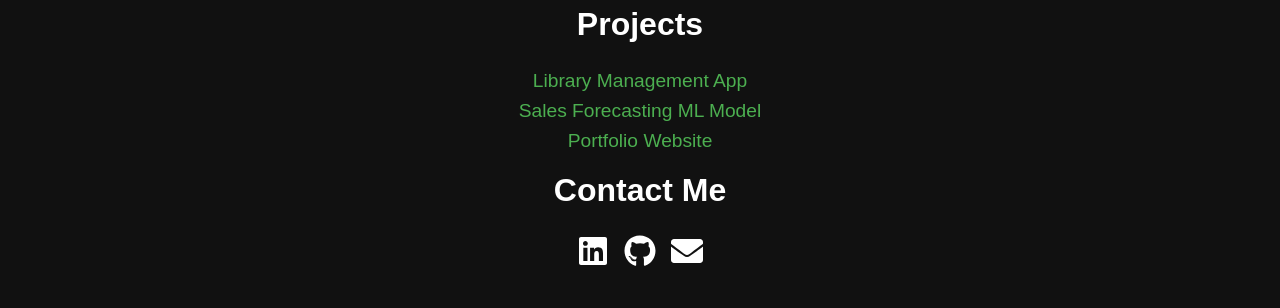
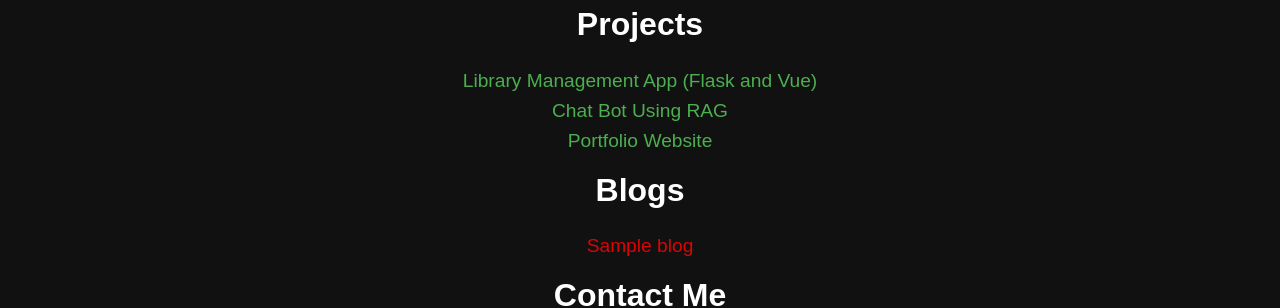
Before and after one commit to ashutosh-utsav/Portfolio, a React (Vite) app: page / in a window 1280 px wide. Shown: the part 1948-2256 px from the top of the page. Built offline with nearby package versions, Linux system fonts and the light colour scheme.

Commit message:
fixing things

```diff
--- a/src/App.jsx
+++ b/src/App.jsx
@@ -65,9 +65,17 @@ const App = () => {
       <section className="projects">
         <h2>Projects</h2>
         <ul>
-          <li><a href="#">Library Management App</a></li>
-          <li><a href="#">Sales Forecasting ML Model</a></li>
-          <li><a href="#">Portfolio Website</a></li>
+          <li><a href="https://github.com/ashutosh-utsav/MAD2-Project-IITM-May-2024">Library Management App (Flask and Vue)</a></li>
+          <li><a href="https://github.com/ashutosh-utsav/Chat-Bot-Using-RAG">Chat Bot Using RAG</a></li>
+          <li><a href="https://github.com/ashutosh-utsav/Portfolio">Portfolio Website</a></li>
+        </ul>
+      </section>
+
+      {/* Projects Section */}
+      <section className="projects2">
+        <h2>Blogs</h2>
+        <ul>
+          <li><a href="#">Sample blog</a></li>
         </ul>
       </section>
 
--- a/src/index.css
+++ b/src/index.css
@@ -62,6 +62,24 @@ h2 {
 .projects a:hover {
   text-decoration: underline;
 }
+.projects2 ul {
+  list-style: none;
+  padding: 0;
+}
+
+.projects2 li {
+  font-size: 1.2rem;
+  margin: 8px 0;
+}
+
+.projects2 a {
+  color: #dc0404;
+  text-decoration: none;
+}
+
+.projects2 a:hover {
+  text-decoration: underline;
+}
 
 .contact {
   margin-top: 20px;
```
